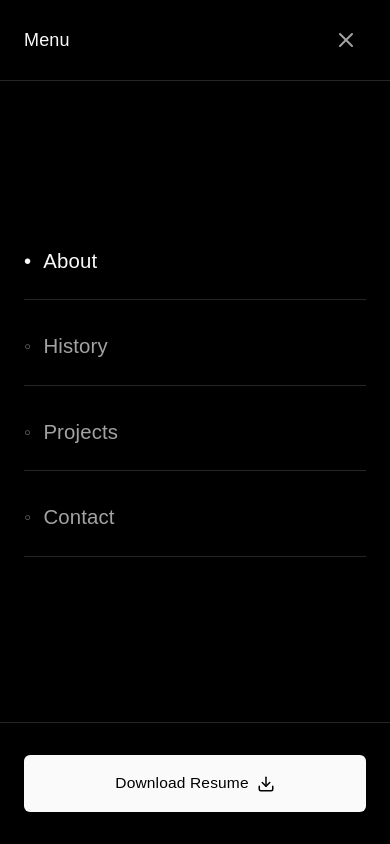
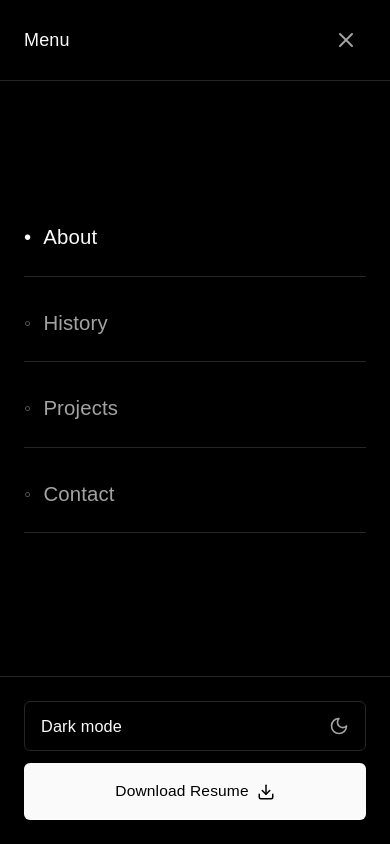
Before and after one commit to EnJulian/portfolio, a Next.js app: page /about in a window 390 px wide. Both pictures are taken after a click on the button 353 px from the left and 64 px from the top of the page. Built offline with nearby package versions, Linux system fonts and the light colour scheme; a web font is replaced by a local one.

Commit message:
Add ThemeToggle component to mobile navigation and enhance its functionality with variant support

```diff
--- a/src/components/mobile-nav.tsx
+++ b/src/components/mobile-nav.tsx
@@ -8,6 +8,7 @@ import { AnimatePresence, motion, useReducedMotion } from "framer-motion";
 import { RESUME_DATA } from "@/data/resume-data";
 import { useMobileMenu } from "@/hooks/use-mobile-menu";
 import { NavLink } from "@/components/ui/nav-link";
+import { ThemeToggle } from "@/components/theme-toggle";
 import { focusRing } from "@/lib/focus-ring";
 
 interface MobileNavProps {
@@ -117,7 +118,8 @@ export function MobileNav({ navItems }: MobileNavProps) {
               </ul>
             </motion.nav>
 
-            <div className="border-t border-border px-6 py-8">
+            <div className="space-y-3 border-t border-border px-6 py-6">
+              <ThemeToggle variant="menu" />
               <a
                 href={RESUME_DATA.resumeUrl}
                 download
--- a/src/components/theme-toggle.tsx
+++ b/src/components/theme-toggle.tsx
@@ -4,8 +4,15 @@ import { useTheme } from "next-themes";
 import { useEffect, useState } from "react";
 import { Moon, Sun } from "lucide-react";
 import { Button } from "@/components/ui/button";
+import { cn } from "@/lib/utils";
+import { focusRing } from "@/lib/focus-ring";
 
-export function ThemeToggle() {
+interface ThemeToggleProps {
+  variant?: "icon" | "menu";
+  className?: string;
+}
+
+export function ThemeToggle({ variant = "icon", className }: ThemeToggleProps) {
   const { theme, setTheme } = useTheme();
   const [mounted, setMounted] = useState(false);
 
@@ -13,12 +20,31 @@ export function ThemeToggle() {
     setMounted(true);
   }, []);
 
+  const isDark = theme === "dark";
+  const label = isDark ? "Switch to light mode" : "Switch to dark mode";
+  const modeLabel = isDark ? "Dark mode" : "Light mode";
+
   if (!mounted) {
+    if (variant === "menu") {
+      return (
+        <div
+          className={cn(
+            "flex w-full items-center justify-between rounded-md border border-border px-4 py-3 text-muted-foreground",
+            className,
+          )}
+          aria-hidden
+        >
+          <span className="text-base font-medium">Dark mode</span>
+          <Moon className="h-5 w-5" />
+        </div>
+      );
+    }
+
     return (
       <Button
         variant="ghost"
         size="icon"
-        className="h-8 w-8 text-muted-foreground"
+        className={cn("h-8 w-8 text-muted-foreground", className)}
         aria-label="Toggle theme"
         disabled
       >
@@ -27,21 +53,40 @@ export function ThemeToggle() {
     );
   }
 
-  const isDark = theme === "dark";
+  if (variant === "menu") {
+    return (
+      <button
+        type="button"
+        className={cn(
+          "flex w-full items-center justify-between rounded-md border border-border px-4 py-3 text-foreground transition-colors hover:bg-secondary",
+          focusRing,
+          className,
+        )}
+        onClick={() => setTheme(isDark ? "light" : "dark")}
+        aria-label={label}
+      >
+        <span className="text-base font-medium">{modeLabel}</span>
+        {isDark ? (
+          <Moon className="h-5 w-5 text-muted-foreground" />
+        ) : (
+          <Sun className="h-5 w-5 text-muted-foreground" />
+        )}
+      </button>
+    );
+  }
 
   return (
     <Button
       variant="ghost"
       size="icon"
-      className="h-8 w-8 text-muted-foreground hover:text-foreground"
+      className={cn(
+        "h-8 w-8 text-muted-foreground hover:text-foreground",
+        className,
+      )}
       onClick={() => setTheme(isDark ? "light" : "dark")}
-      aria-label={`Switch to ${isDark ? "light" : "dark"} mode`}
+      aria-label={label}
     >
-      {isDark ? (
-        <Moon className="h-4 w-4" />
-      ) : (
-        <Sun className="h-4 w-4" />
-      )}
+      {isDark ? <Moon className="h-4 w-4" /> : <Sun className="h-4 w-4" />}
     </Button>
   );
 }
```
